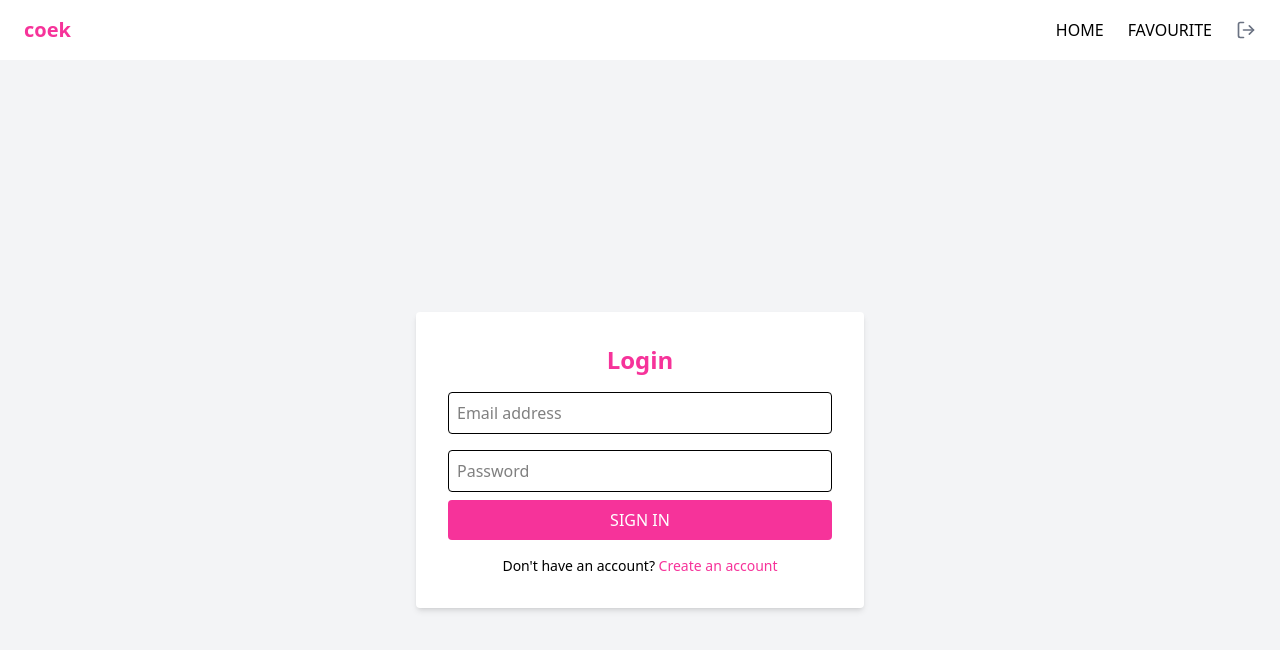
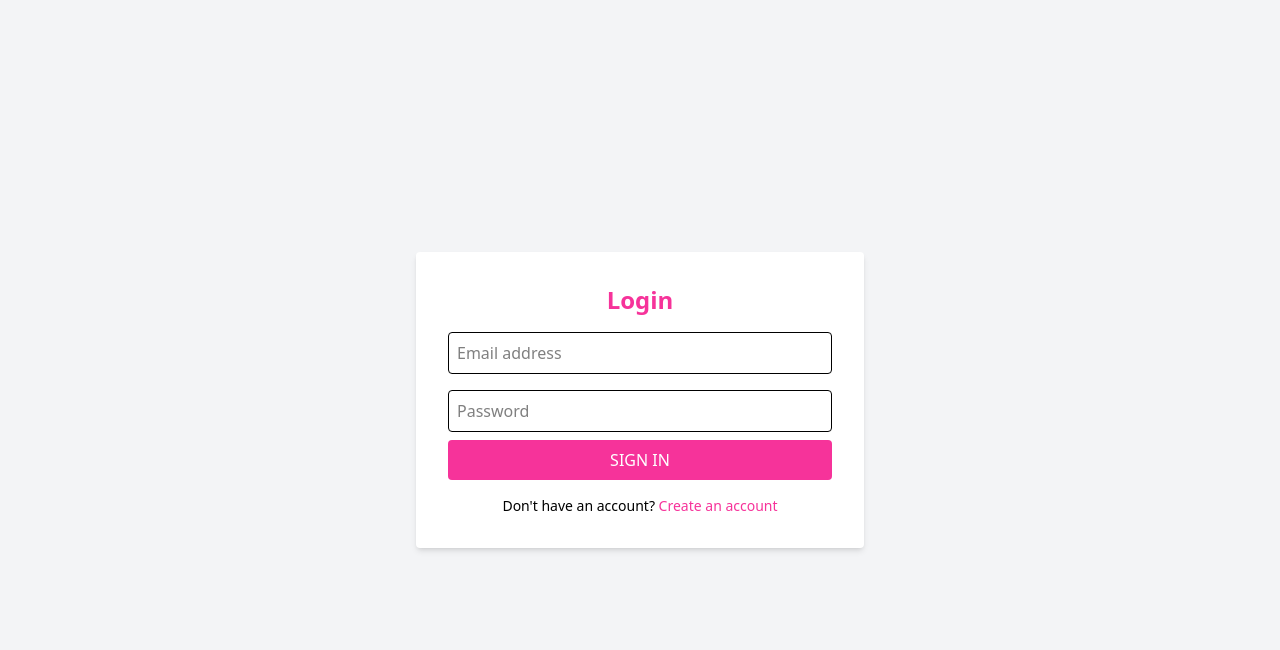
Before and after one commit to PrashasthiAyuchchada/Recipe-app-frontend, a React (Vite) app: page /login in a window 1280 px wide. Shown: the top 650 px of the page. Built offline with nearby package versions, Linux system fonts and the light colour scheme.

Commit message:
frontent  updated 🎇

```diff
--- a/src/App.jsx
+++ b/src/App.jsx
@@ -10,7 +10,7 @@ import Favorites from '../Main Pages/favourite';
 import Navbar from '../Components/navbar';
 
 const App = () => {
-  const isAuthenticated = true; // Replace with real auth check
+  const isAuthenticated = false; // Replace with real auth check
 
   return (
     <Router>
```
